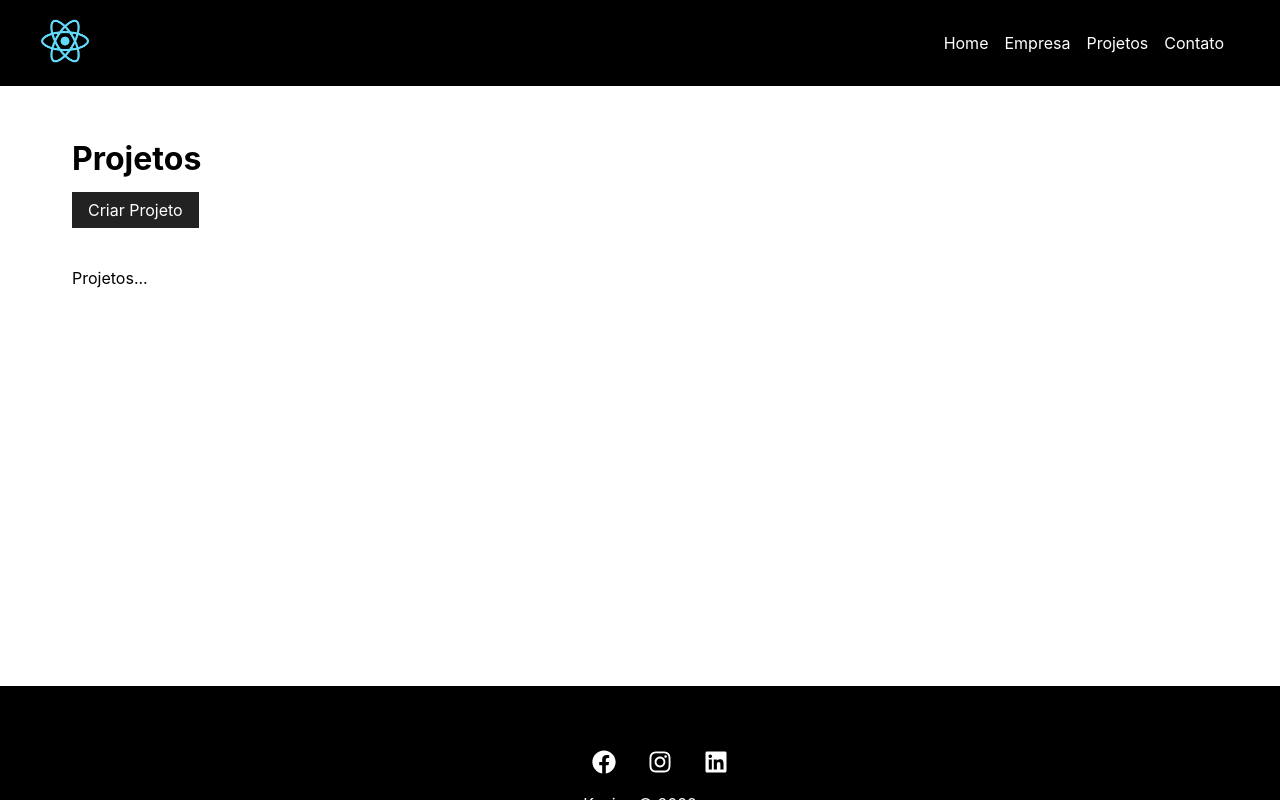
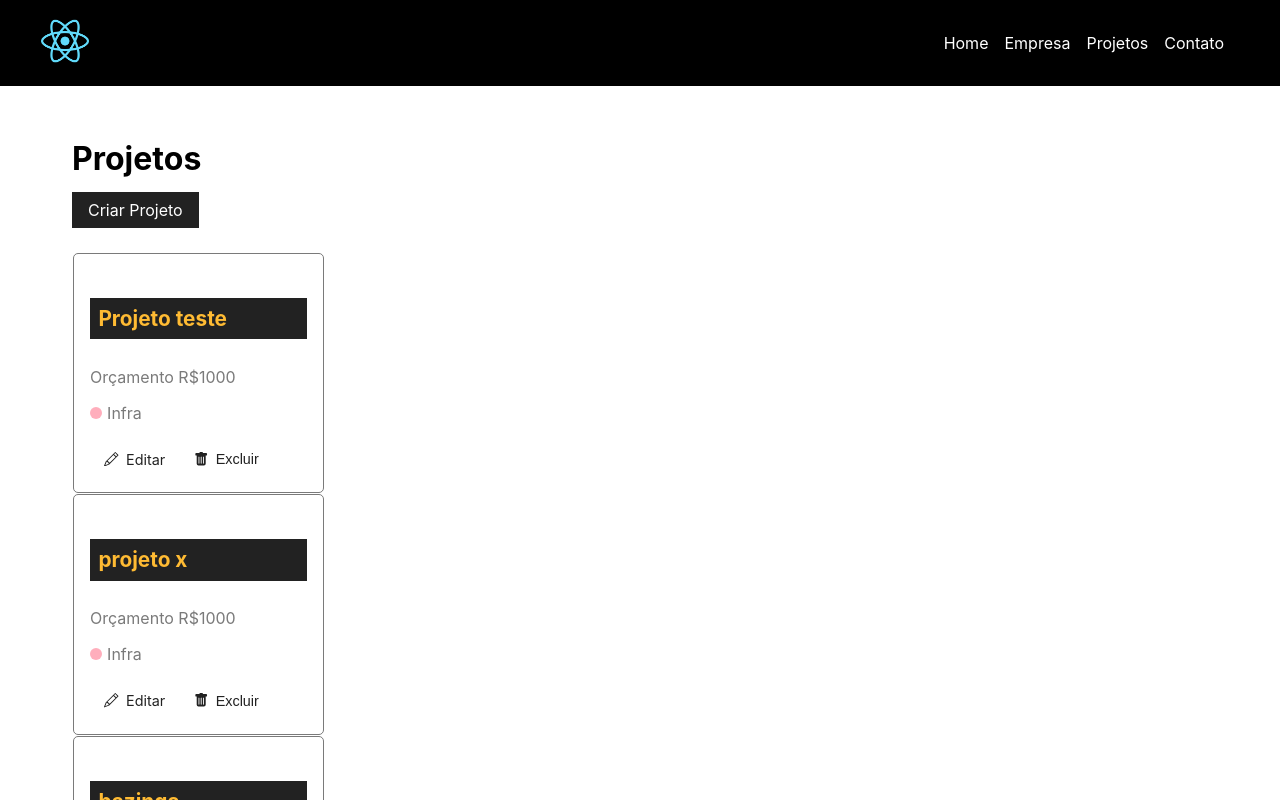
Before and after one commit to kvojps/gerenciador-projetos-react, a React (Create React App) app: page /projects in a window 1280 px wide. Shown: the top 800 px of the page. Built offline with nearby package versions, Linux system fonts and the light colour scheme; data requests are answered from the project's data file.

Commit message:
inserindo dados do banco na interface

```diff
--- a/db.json
+++ b/db.json
@@ -1,11 +1,5 @@
 {
   "projects": [
-    {
-      "name": "projeto1",
-      "cost": 0,
-      "services": [],
-      "id": 1
-    },
     {
       "name": "Projeto teste",
       "cost": 0,
@@ -17,8 +11,6 @@
       },
       "id": 2
     },
-    [],
-    [],
     {
       "name": "projeto x",
       "budget": "1000",
@@ -31,16 +23,15 @@
       "id": 3
     },
     {
-      "name": "José Ferreira Dos Santos Júnior",
+      "name": "bazinga",
+      "budget": "1000",
+      "category": {
+        "id": "3",
+        "name": "Design"
+      },
       "cost": 0,
       "services": [],
       "id": 4
-    },
-    {
-      "name": "oi",
-      "cost": 0,
-      "services": [],
-      "id": 5
     }
   ],
   "categories": [
--- a/src/components/pages/Projects.js
+++ b/src/components/pages/Projects.js
@@ -1,17 +1,34 @@
 import Message from '../layout/Message'
 import {useLocation} from 'react-router-dom'
+import {useState, useEffect} from 'react'
 
+import ProjectCard from '../project/ProjectCard'
 import styles from './assets/Projects.module.css'
 import Container from '../layout/Container'
 import LinkButton from '../layout/LinkButton'
 
 function Projects() {
 
+    const [projects, setProjects] = useState([])
+
     const location = useLocation()
     let message = ''
     if (location.state) {
         message = location.state.message
     }
+
+    useEffect(() => {
+        fetch("http://localhost:5000/projects", {
+            method: "GET",
+            headers: {
+                'Content-Type': 'application/json'
+            }
+        }).then((resp) => resp.json())
+        .then((data) => {
+            setProjects(data)
+        })
+        .catch((err) => console.log(err))
+    }, [])
 
     return(
         <div className={styles.project_container}>
@@ -20,10 +37,21 @@ function Projects() {
                 <LinkButton to="/newproject" text="Criar Projeto"/>
             </div>
             {message && <Message type="success" msg={message} />}
-            <Container customClass="start">
-                <p>Projetos...</p>
-            </Container>
-
+            <div className={styles.project}>
+                <Container customClass="start">
+                    <div>{projects.length > 0 &&
+                            projects.map((project) => (
+                                <ProjectCard
+                                    id={project.id}
+                                    name={project.name}
+                                    budget={project.budget}
+                                    category={project.category.name}
+                                    key={project.id}
+                                />
+                            ))}
+                    </div>
+                </Container>
+            </div>
         </div>
     )
 }
--- /dev/null
+++ b/src/components/project/ProjectCard.js
@@ -0,0 +1,28 @@
+import {Link} from 'react-router-dom'
+
+import styles from './assets/ProjectCard.module.css';
+import {BsPencil, BsFillTrashFill} from 'react-icons/bs'
+
+function ProjectCard({id, name, budget, category, handleRemove}) {
+    return(
+        <div className={styles.project_card}>
+            <h4>{name}</h4>
+            <p>
+                <span>Orçamento</span> R${budget}
+            </p>
+            <p className={styles.category_text}>
+                <span className={`${styles[category.toLowerCase()]}`}></span> {category}
+            </p>
+            <div className={styles.project_card_actions}>
+                <Link to="/">
+                    <BsPencil/> Editar
+                </Link>
+                <button>
+                    <BsFillTrashFill/> Excluir
+                </button>
+            </div>
+        </div>
+    )
+}
+
+export default ProjectCard
--- /dev/null
+++ b/src/components/project/assets/ProjectCard.module.css
@@ -0,0 +1,83 @@
+.project_card {
+    padding: 1em;
+    border: 1px solid #7a7a7a;
+    border-radius: 5px;
+    width: 100%;
+    margin: 0.5%;
+}
+
+.project_card h4 {
+    background-color: #222;
+    color: #FFBB33;
+    padding: .4em;
+    font-size: 1.3em;
+}
+
+.project_card p {
+    color: #7a7a7a;
+    margin-bottom: 1em;
+}
+
+project_card p span {
+    font-weight: bold;
+}
+
+.category_text {
+    display: flex;
+    align-items: center;
+}
+
+.category_text span {
+    display: block;
+    width: 12px;
+    height: 12px;
+    border-radius:50%;
+    background-color: #ccc;
+    margin-right: 5px;
+}
+
+.category_text .infra {
+    background-color: #FFAEBC;
+}
+
+.category_text .desenvolvimento {
+    background-color: #A0E7E5;
+}
+
+.category_text .design {
+    background-color: #B4F8C8;
+}
+
+.category_text .planejamento {
+    background-color: #fbe7c6;
+}
+
+.project_card_actions {
+    margin-top:1.2em;
+    display: flex;
+    align-items: center;
+}
+
+.project_card_actions a, .project_card_actions button {
+    text-decoration: none;
+    border: none;
+    background-color:#fff;
+    color: #222;
+    font-size: .9em;
+    padding: .6em 1em;
+    margin: right;
+    cursor: pointer;
+    border: 1 px solid #222;
+    display: flex;
+    align-items: center;
+    justify-content: center;
+}
+
+.project_card_actions svg {
+    margin-right: .5em;
+}
+
+.project_card_actions a:hover, .project_card_actions button:hover {
+    background-color: #222;
+    color: #ffbb33;
+}
```
Also changed, not shown: src/components/pages/assets/Projects.module.css (line endings or trailing spaces).
